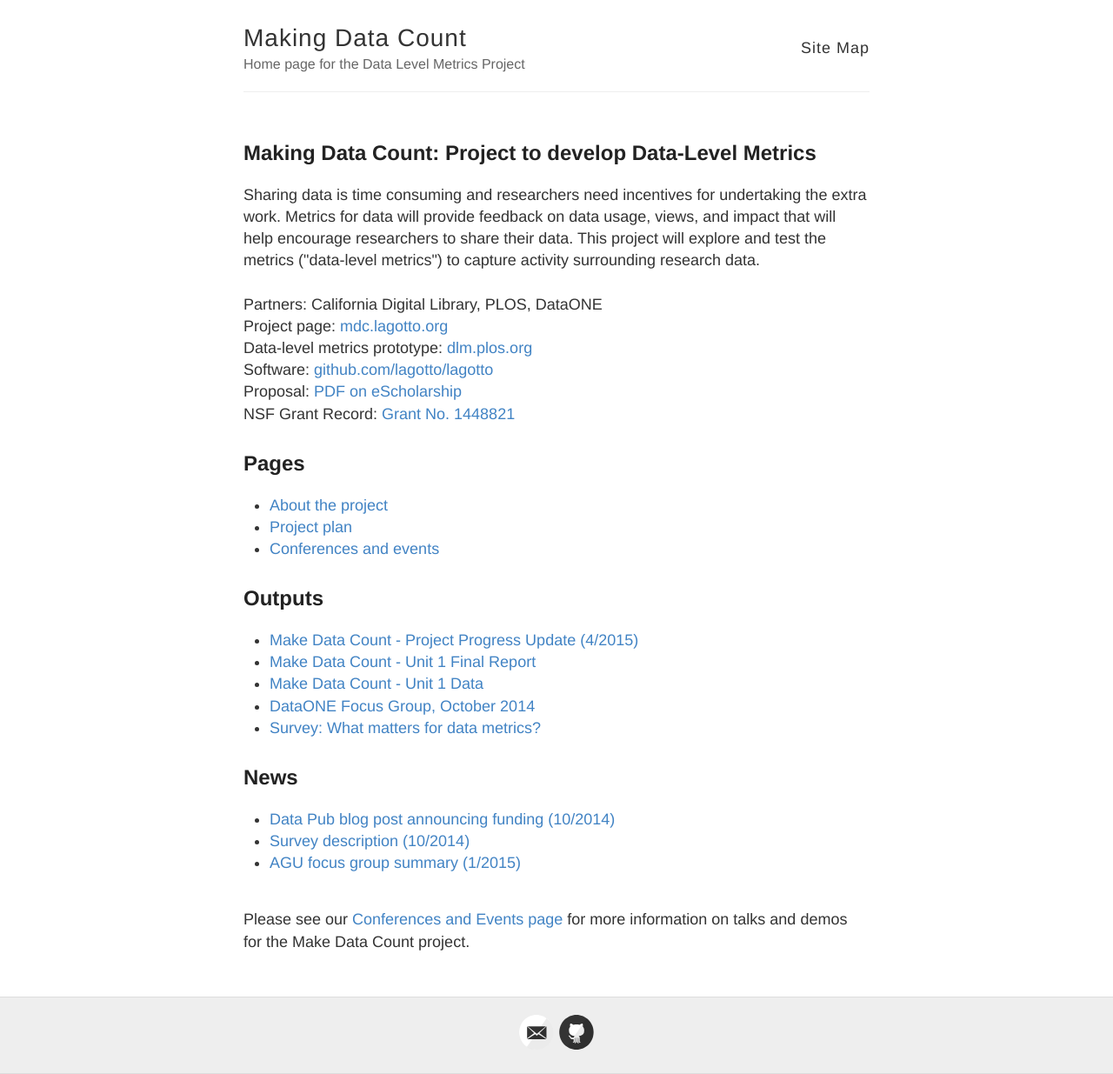
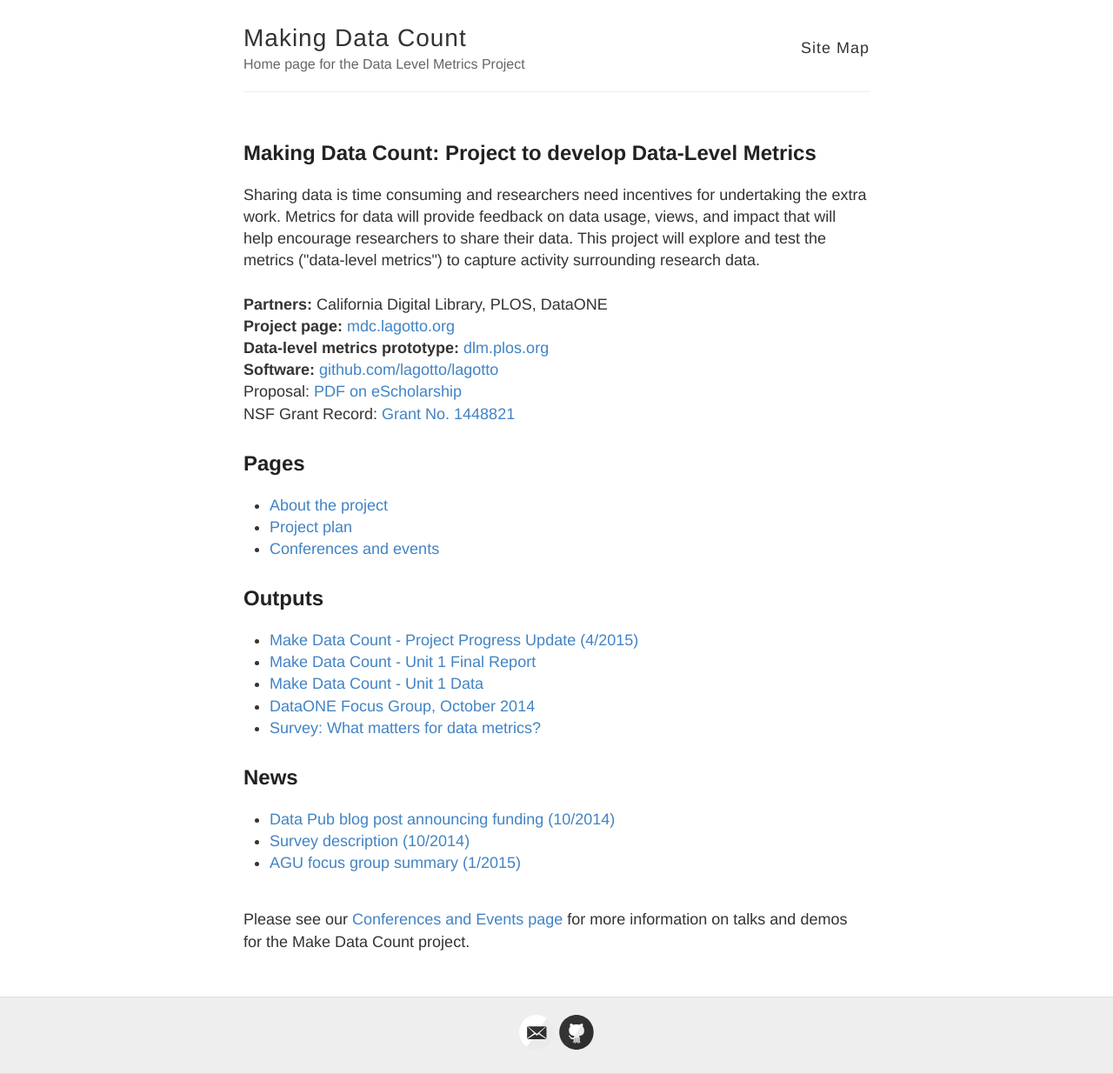
Before and after one commit to lagotto/MDC, a Jekyll site: the page built from index.html, in a window 1280 px wide. Shown: the whole page at 87% size. Built offline with Jekyll 4.4.1, drawn with Linux system fonts in a browser that asks for light colours; some of the changed lines change nothing that is shown.

Commit message:
added bold

```diff
--- a/index.html
+++ b/index.html
@@ -23,11 +23,10 @@
 Sharing data is time consuming and researchers need incentives for undertaking the extra work. Metrics for data will provide feedback on data usage, views, and impact that will help encourage researchers to share their data. This project will explore and test the metrics ("data-level metrics") to capture activity surrounding research data.
 <br>
 
-<br>
-Partners: California Digital Library, PLOS, DataONE
-<br>Project page: <a href="http://mdc.lagotto.org">mdc.lagotto.org</a>
-<br>Data-level metrics prototype: <a href="http://dlm.plos.org">dlm.plos.org </a>
-<br>Software: <a href="http://github.com/lagotto/lagotto">github.com/lagotto/lagotto</a>
+<br><b>Partners:</b> California Digital Library, PLOS, DataONE
+<br><b>Project page:</b> <a href="http://mdc.lagotto.org">mdc.lagotto.org</a>
+<br><b>Data-level metrics prototype:</b> <a href="http://dlm.plos.org">dlm.plos.org </a>
+<br><b>Software:</b> <a href="http://github.com/lagotto/lagotto">github.com/lagotto/lagotto</a>
 
 <br>
 Proposal:
```
